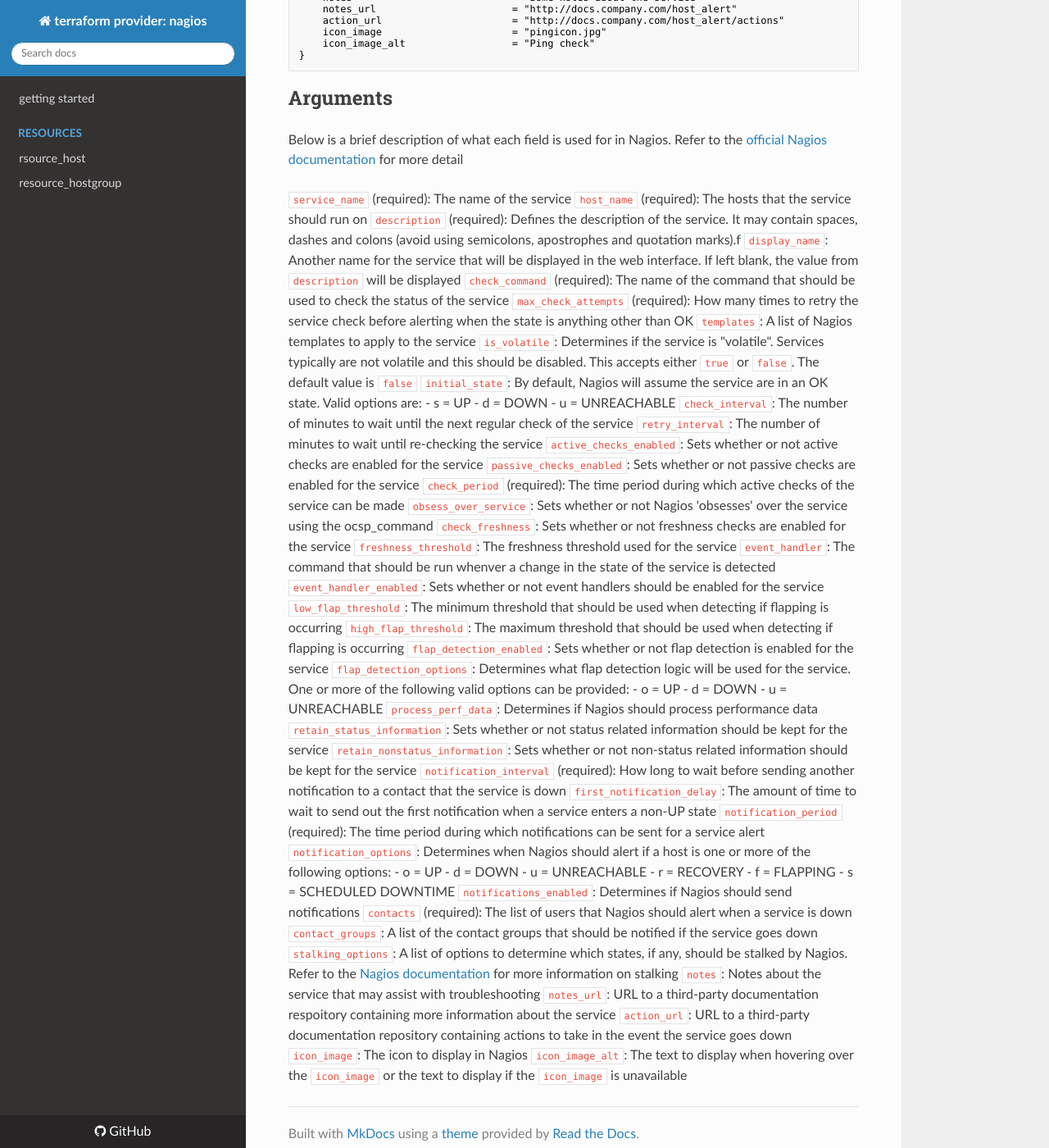
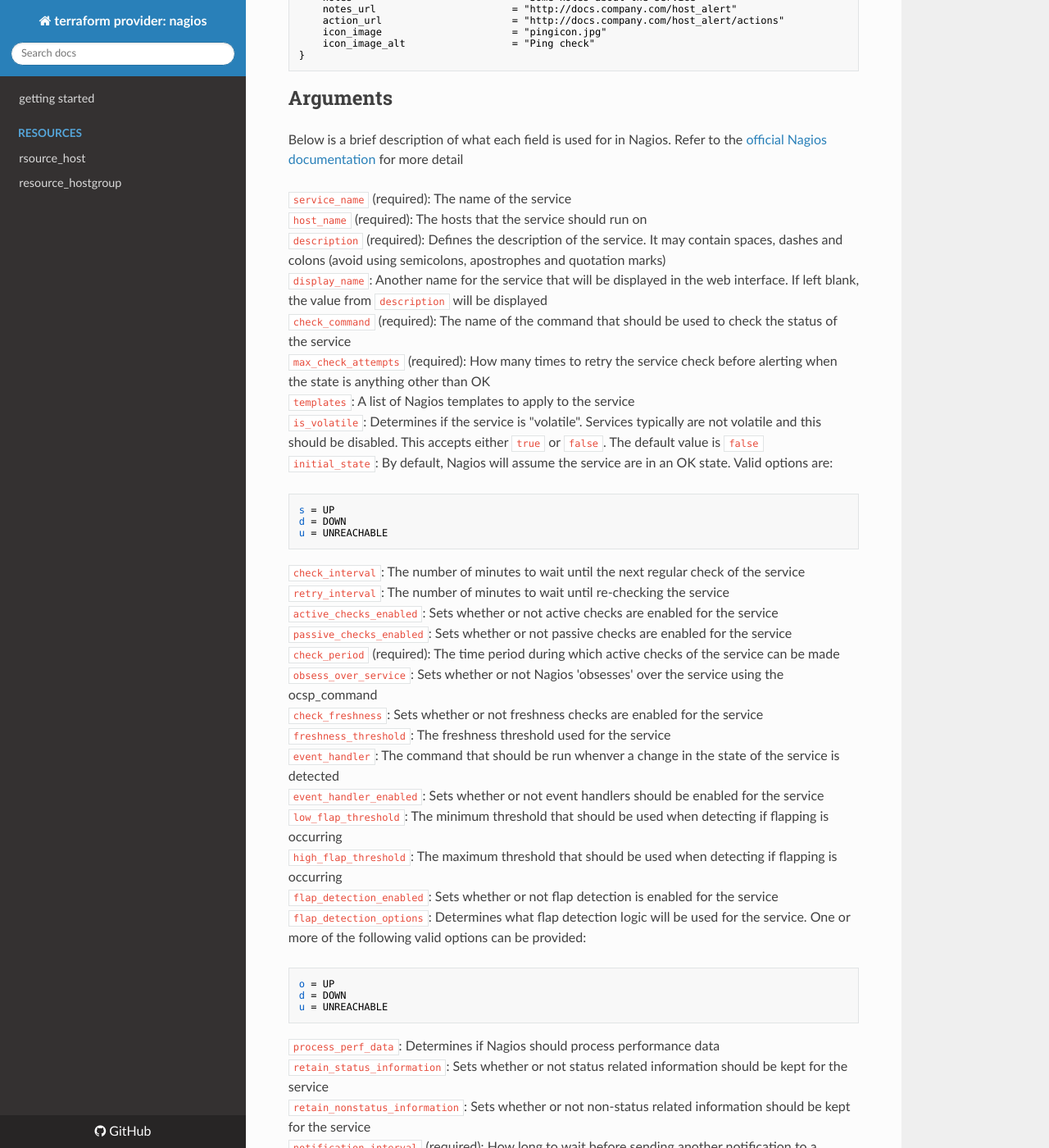
Before and after one commit to devopsdunkin/terraform-provider-nagios, an MkDocs documentation site: the page built from docs/resources/resource_service.md, in a window 1280 px wide and 1400 px high, scrolled down 1253 px. Shown: the whole window at 82% size. Built offline with MkDocs 1.6.1, drawn with Linux system fonts in a browser that asks for light colours; nearby versions of some CDN libraries; some of the changed text lies outside the part shown.

Commit message:
Cleanup and optimizations of resource_service

```diff
--- a/docs/resources/resource_service.md
+++ b/docs/resources/resource_service.md
@@ -76,16 +76,18 @@ Below is a brief description of what each field is used for in Nagios. Refer to
 
 `service_name` (required): The name of the service
 `host_name` (required): The hosts that the service should run on
-`description` (required): Defines the description of the service. It may contain spaces, dashes and colons (avoid using semicolons, apostrophes and quotation marks).f
+`description` (required): Defines the description of the service. It may contain spaces, dashes and colons (avoid using semicolons, apostrophes and quotation marks)
 `display_name`: Another name for the service that will be displayed in the web interface. If left blank, the value from `description` will be displayed
 `check_command` (required): The name of the command that should be used to check the status of the service
 `max_check_attempts` (required): How many times to retry the service check before alerting when the state is anything other than OK
 `templates`: A list of Nagios templates to apply to the service
 `is_volatile`: Determines if the service is "volatile". Services typically are not volatile and this should be disabled. This accepts either `true` or `false`. The default value is `false`
 `initial_state`: By default, Nagios will assume the service are in an OK state. Valid options are:
-    - s = UP
-    - d = DOWN
-    - u = UNREACHABLE
+
+    s = UP
+    d = DOWN
+    u = UNREACHABLE
+
 `check_interval`: The number of minutes to wait until the next regular check of the service
 `retry_interval`: The number of minutes to wait until re-checking the service
 `active_checks_enabled`: Sets whether or not active checks are enabled for the service
@@ -100,9 +102,11 @@ Below is a brief description of what each field is used for in Nagios. Refer to
 `high_flap_threshold`: The maximum threshold that should be used when detecting if flapping is occurring
 `flap_detection_enabled`: Sets whether or not flap detection is enabled for the service
 `flap_detection_options`: Determines what flap detection logic will be used for the service. One or more of the following valid options can be provided:
-    - o = UP
-    - d = DOWN
-    - u = UNREACHABLE
+
+    o = UP
+    d = DOWN
+    u = UNREACHABLE
+
 `process_perf_data`: Determines if Nagios should process performance data
 `retain_status_information`: Sets whether or not status related information should be kept for the service
 `retain_nonstatus_information`: Sets whether or not non-status related information should be kept for the service
@@ -110,12 +114,14 @@ Below is a brief description of what each field is used for in Nagios. Refer to
 `first_notification_delay`: The amount of time to wait to send out the first notification when a service enters a non-UP state
 `notification_period` (required): The time period during which notifications can be sent for a service alert
 `notification_options`: Determines when Nagios should alert if a host is one or more of the following options:
-    - o = UP
-    - d = DOWN
-    - u = UNREACHABLE
-    - r = RECOVERY
-    - f = FLAPPING
-    - s = SCHEDULED DOWNTIME
+
+    o = UP
+    d = DOWN
+    u = UNREACHABLE
+    r = RECOVERY
+    f = FLAPPING
+    s = SCHEDULED DOWNTIME
+
 `notifications_enabled`: Determines if Nagios should send notifications
 `contacts` (required): The list of users that Nagios should alert when a service is down
 `contact_groups`: A list of the contact groups that should be notified if the service goes down
```
Also changed, not shown: 2 other files.
